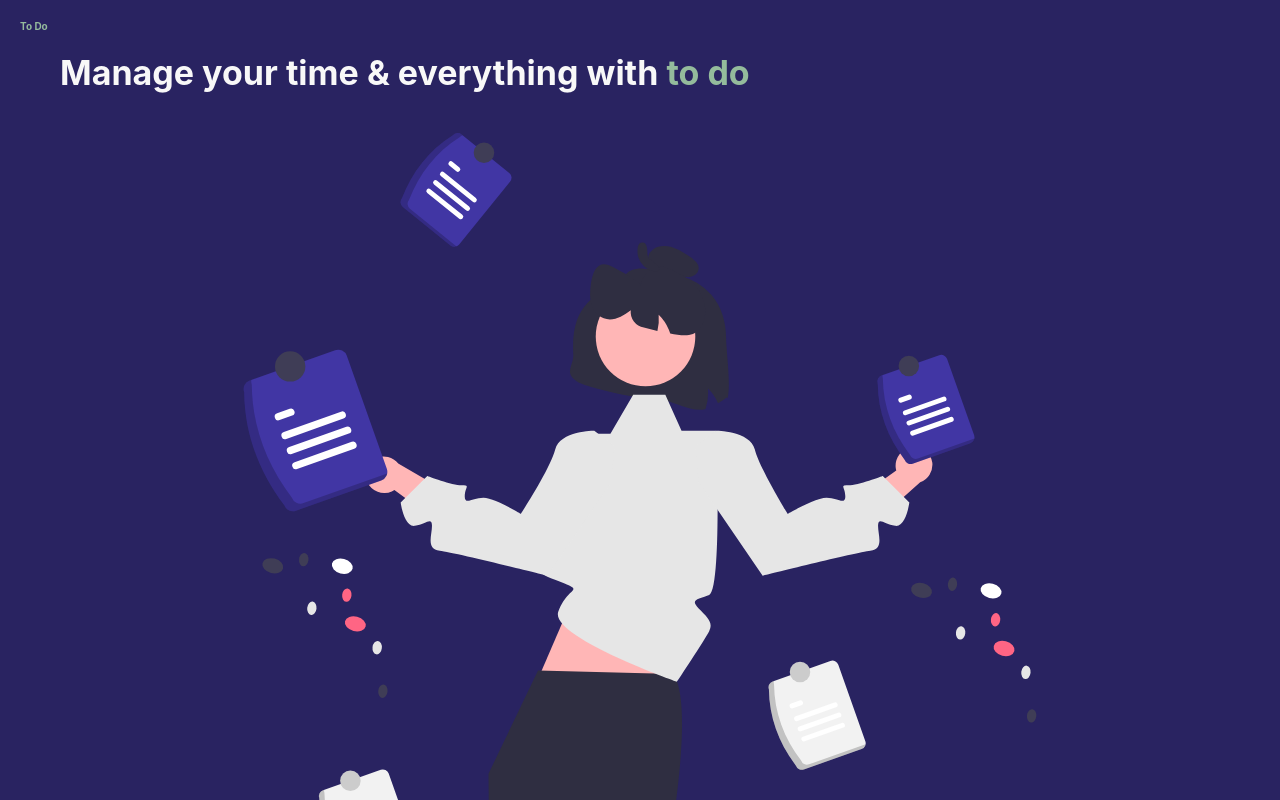
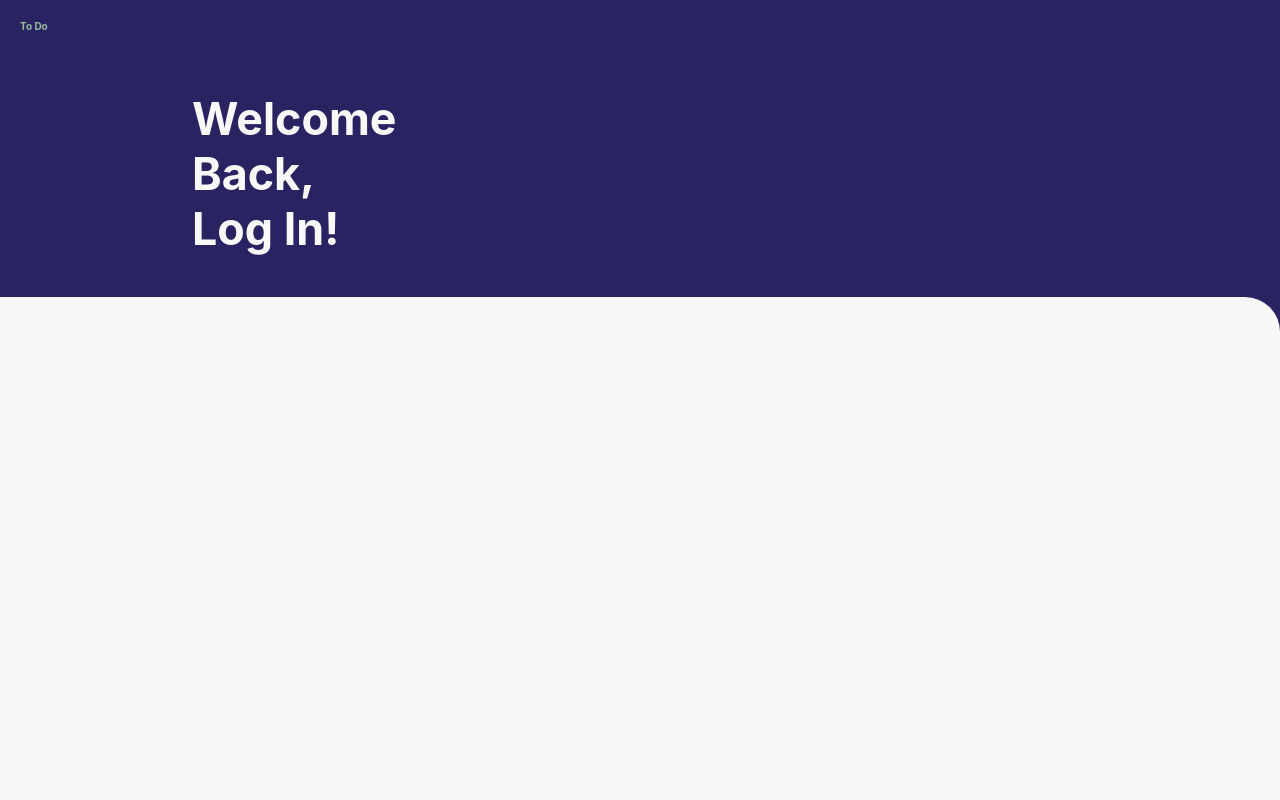
Before and after one commit to lupeMorales/to-do, a React (Create React App) app: page / in a window 1280 px wide. Shown: the top 800 px of the page. Built offline with nearby package versions, Linux system fonts and the light colour scheme.

Commit message:
add auth pages

```diff
--- a/src/App.js
+++ b/src/App.js
@@ -1,6 +1,7 @@
 /* import LoginFormik from "./components/pures/loginFormik"; */
 /* import RegisterFormik from "./components/pures/registerFormik"; */
-import Home from "./pages/home/Home";
+import LoginPage from "./pages/auth/LoginPage";
+/* import Home from "./pages/home/Home"; */
 import "./styles/App.scss";
 /* import Error404 from "./pages/404/error404.jsx"; */
 /* import Task from "./components/pures/task"; */
@@ -14,7 +15,8 @@ function App() {
       {/*   <TaskList /> */}
       {/*       <LoginFormik /> */}
       {/*     <RegisterFormik /> */}
-      <Home />
+      {/*   <Home /> */}
+      <LoginPage />
     </div>
   );
 }
--- /dev/null
+++ b/src/pages/auth/LoginPage.jsx
@@ -0,0 +1,20 @@
+import React from "react";
+import "../../styles/pages/LoginPage.scss";
+/* import LoginFormik from "./components/pures/loginFormik"; */
+
+const LoginPage = () => {
+  return (
+    <div className="login">
+      <header className="login__header">
+        <p login__header--title>to do</p>
+      </header>
+      <main className="login__main">
+        <h2 className="login__text">welcome back, log in!</h2>
+
+        <section className="login__form">{/*     <LoginFormik /> */}</section>
+      </main>
+    </div>
+  );
+};
+
+export default LoginPage;
--- /dev/null
+++ b/src/styles/pages/LoginPage.scss
@@ -0,0 +1,30 @@
+@import "../core/variables.scss";
+.login {
+  min-width: 220px;
+  width: 100%;
+  height: 100vh;
+  background-color: $primaryColor;
+  color: $light-grey;
+
+  &__header {
+    font-weight: bold;
+    text-transform: capitalize;
+    color: $green-tag;
+    padding: 20px;
+  }
+
+  &__text {
+    margin: 40px 15%;
+    line-height: 55px;
+    text-align: left;
+    width: 6ch;
+    font-size: clamp(3.8rem, 3.5vw, 6rem);
+    text-transform: capitalize;
+  }
+  &__form {
+    height: 70vh;
+    width: 100%;
+    background-color: $light-grey;
+    border-radius: 0 35px 0 0;
+  }
+}
```
Also changed, not shown: src/pages/auth/SingUpPage.jsx (added, +20 -0 lines), src/styles/pages/SingUpPage.scss (added, +30 -0 lines).
